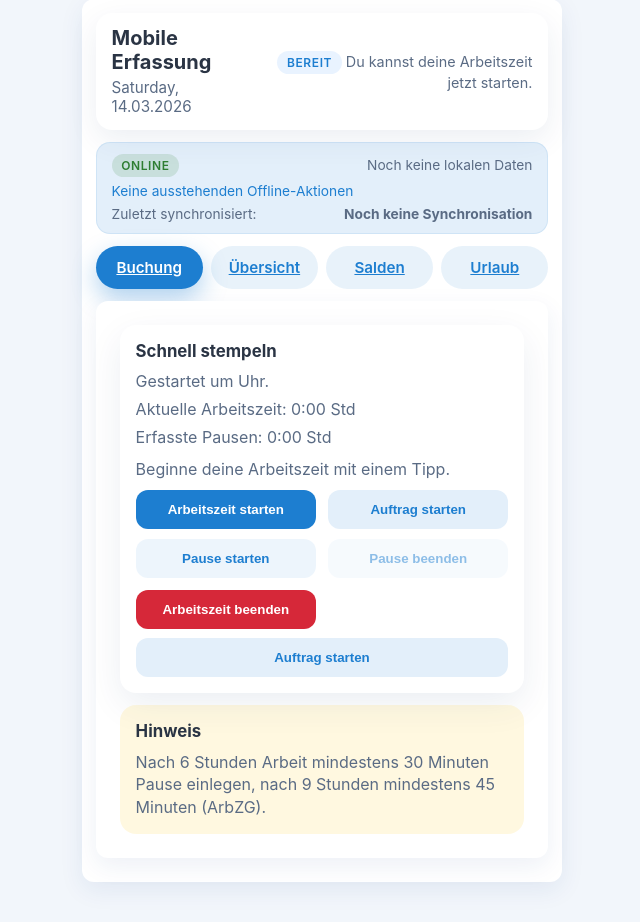
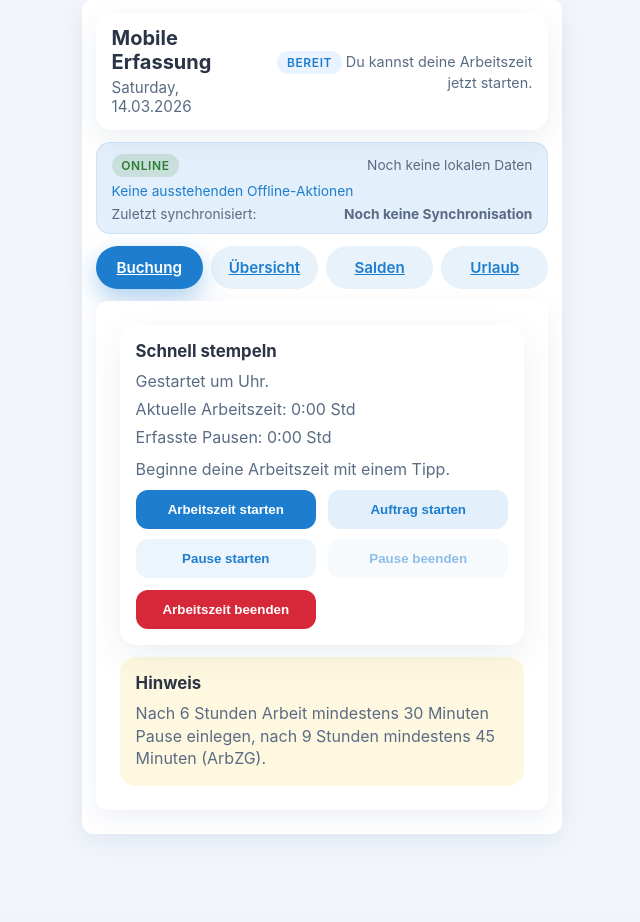
Before and after one commit to joni123467/Erfassung, a FastAPI app: page /mobile in a window 1280 px wide. Shown: the part 36-958 px from the top of the page, without its empty margins (318-958 px from the left). Run offline with FastAPI, Linux system fonts and the light colour scheme; the visitor is signed in with stand-in values (Sample User, id 1).

Commit message:
Remove 'Auftrag starten' button from dashboard
Removed the button for starting an order when companies are available.

```diff
--- a/templates/mobile/dashboard.html
+++ b/templates/mobile/dashboard.html
@@ -143,11 +143,6 @@
                         <button type="submit" class="mobile-button danger" data-toggle-disabled="true">Arbeitszeit beenden</button>
                     </form>
                 </div>
-                {% if companies or can_create_companies %}
-                    <div class="mobile-card__section">
-                        <button type="button" class="mobile-button" id="mobile-order-launch" data-open="mobile-order-modal">Auftrag starten</button>
-                    </div>
-                {% endif %}
             </div>
 
             {% if companies or can_create_companies %}
```
